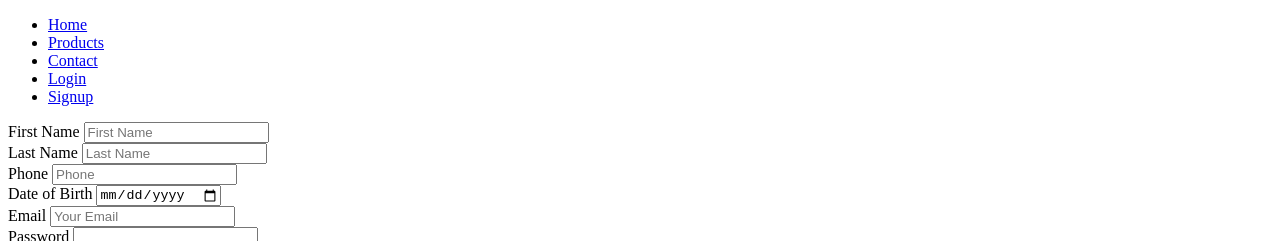
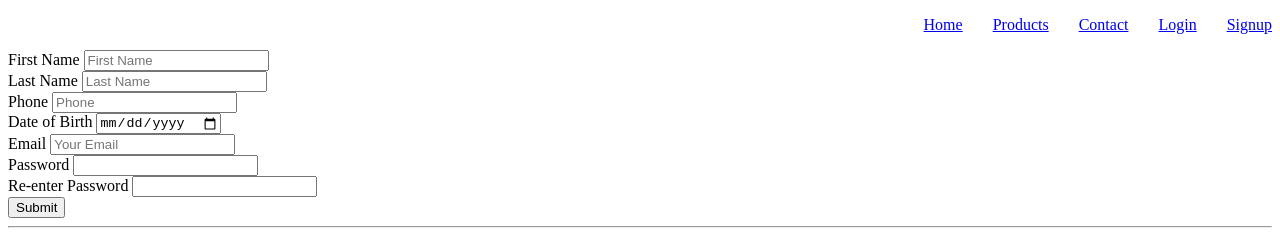
Before and after one commit to blessphilips/T4G_Homework6, a plain HTML site: page pages/signup.html in a window 1280 px wide. Shown: the top 241 px of the page. Drawn offline with Linux system fonts and the light colour scheme.

Commit message:
modified signup page

```diff
--- a/pages/signup.html
+++ b/pages/signup.html
@@ -4,15 +4,24 @@
     <meta charset="UTF-8">
     <meta name="viewport" content="width=device-width, initial-scale=1.0">
     <title>Signup page</title><script src="https://kit.fontawesome.com/4796652edb.js" crossorigin="anonymous"></script>
+    <style>
+        .nav{
+            display: flex;
+            justify-content: flex-end;
+            gap: 30px;
+        }
+    </style>
 </head>
 <body>
     <nav>
         <ul>
-            <li><a href="../index.html">Home</a></li>
-            <li><a href="product.html">Products</a></li>
-            <li><a href="contact.html">Contact</a></li>
-            <li><a href="login.html">Login</a></li>
-            <li><a href="signup.html">Signup</a></li>
+            <div class="nav">
+            <div><a href="../index.html">Home</a></div>
+            <div><a href="product.html">Products</a></div>
+            <div><a href="contact.html">Contact</a></div>
+            <div><a href="login.html">Login</a></div>
+            <div><a href="signup.html">Signup</a></div>
+        </div>
         </ul>
     </nav>
     <form action="">
```
